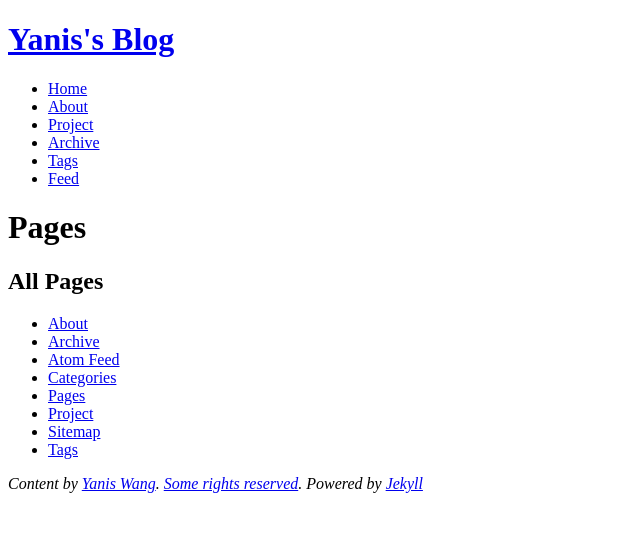
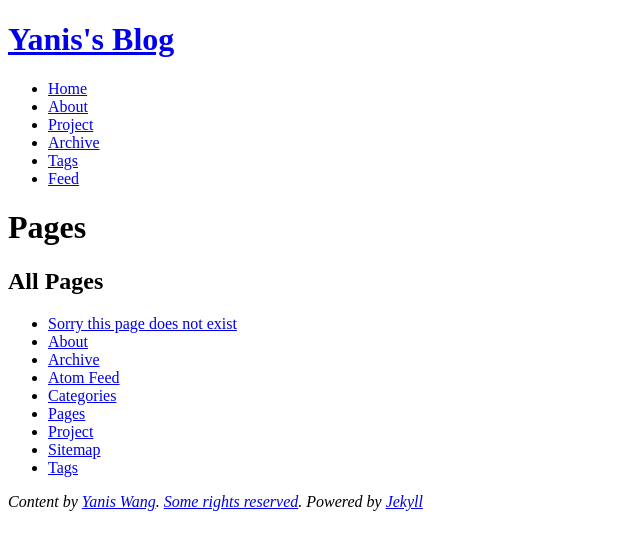
Before and after one commit to yaniswang/yaniswang.github.com, a Jekyll site: the page built from pages.html, in a window 1280 px wide. Shown: the top 550 px of the page, without its empty margins (0-640 px from the left). Built offline with Jekyll 4.4.1, drawn with Linux system fonts in a browser that asks for light colours; some web fonts are replaced.

Commit message:
test 404

```diff
--- a/404.html
+++ b/404.html
@@ -1 +1,6 @@
+---
+layout: page
+title: "Sorry this page does not exist"
+---
+
 Sorry this page does not exist =(
```
